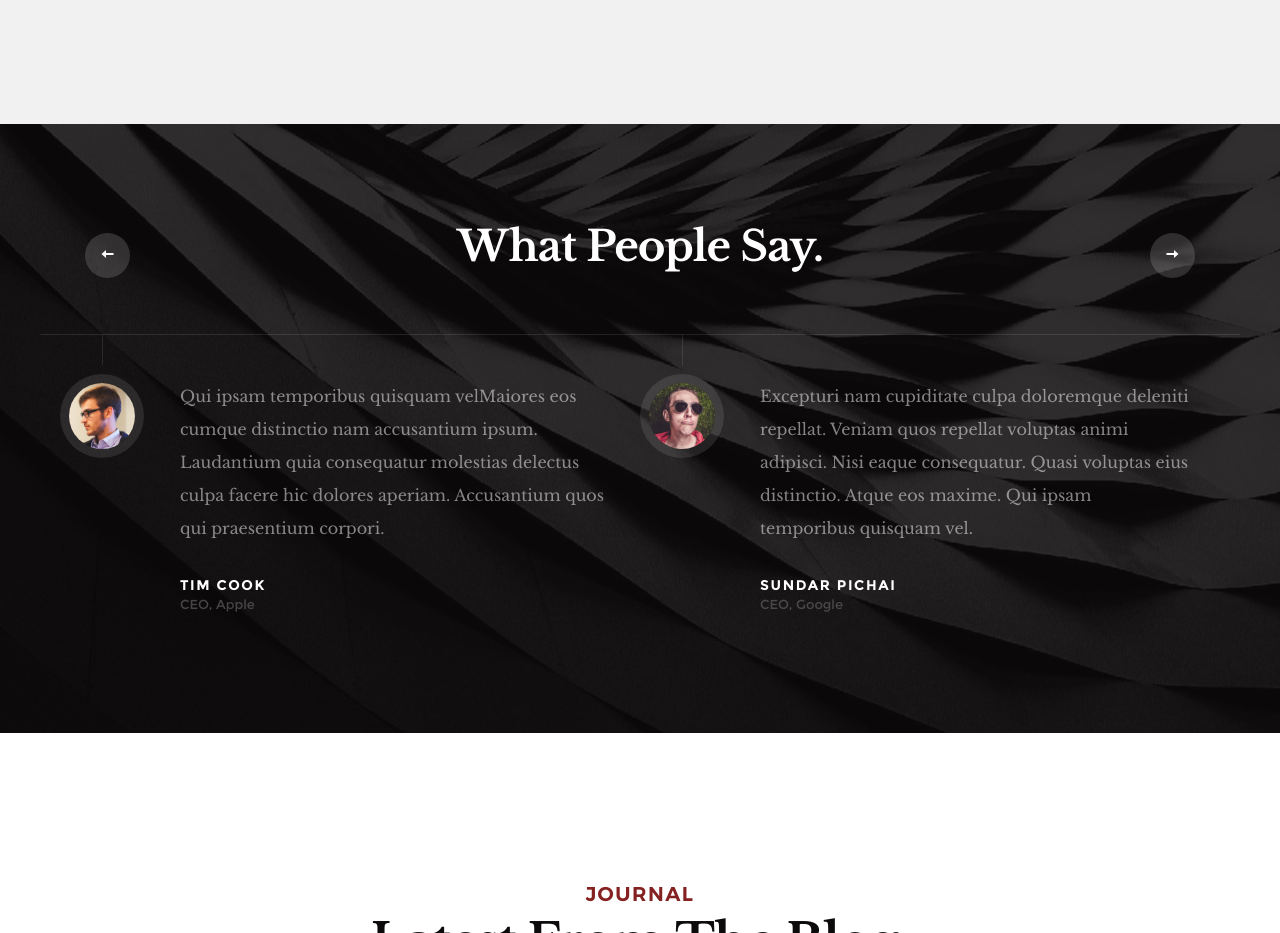
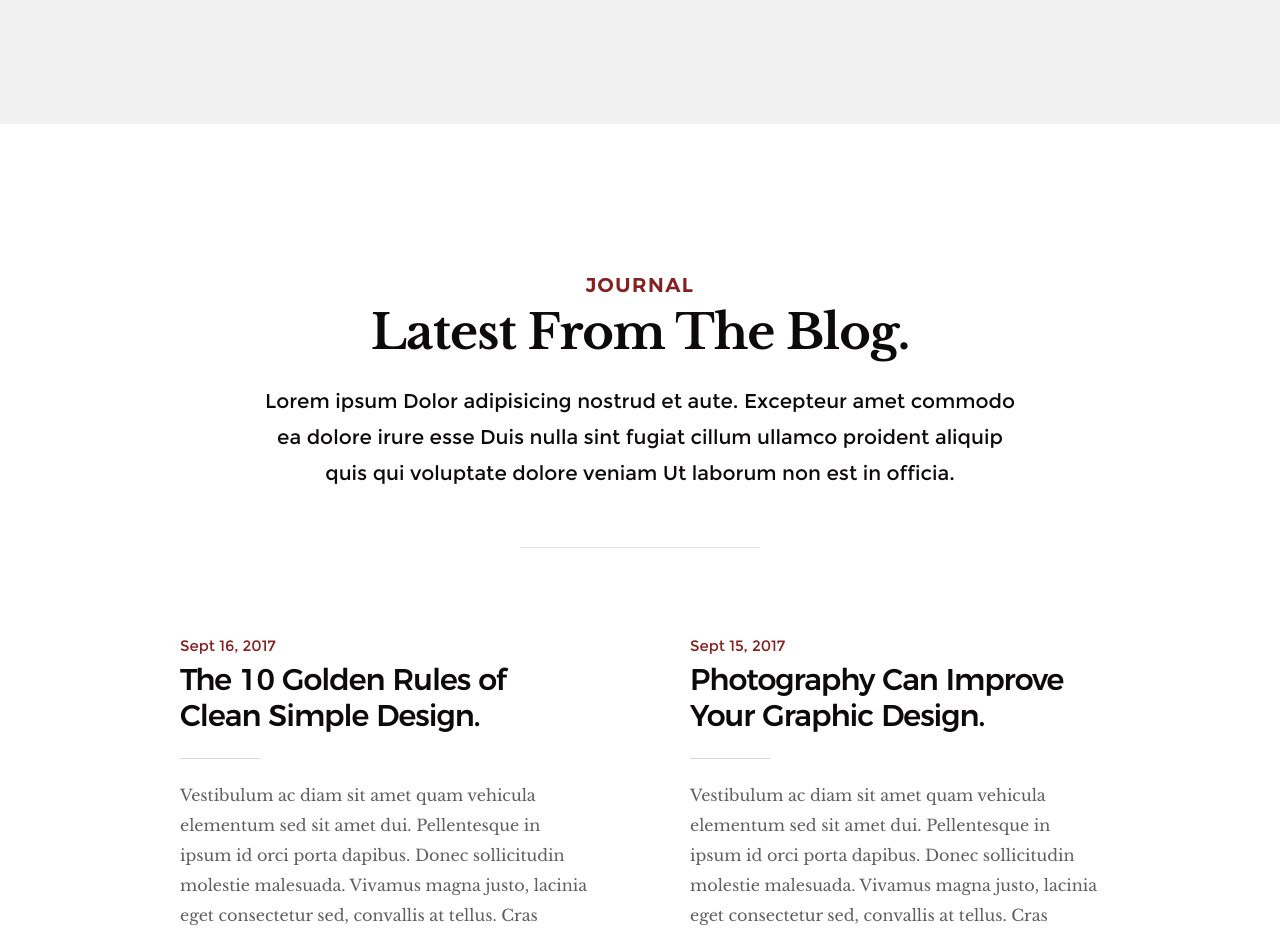
Before and after one commit to EddyBB/eddybb.github.com, a plain HTML site: page index.html in a window 1280 px wide. Shown: the part 3400-4333 px from the top of the page. Drawn offline with Linux system fonts and the light colour scheme.

Commit message:
quitando la parte de what ppl say

```diff
--- a/index.html
+++ b/index.html
@@ -533,7 +533,7 @@
 
     <!-- testimonials
     ================================================== -->
-    <div class="s-testimonials">
+    <!--<div class="s-testimonials">
 
         <div class="overlay"></div>
 
@@ -577,11 +577,11 @@
                     </div>
                 </div>
 
-            </div> <!-- end testimonials__slider -->
+            </div> <!- end testimonials__slider -->
 
-        </div> <!-- end testimonials -->
+        <!--</div> <!- end testimonials -->
 
-    </div> <!-- end s-testimonials -->
+    <!--</div> <!- end s-testimonials -->
 
 
     <!-- blog
```
